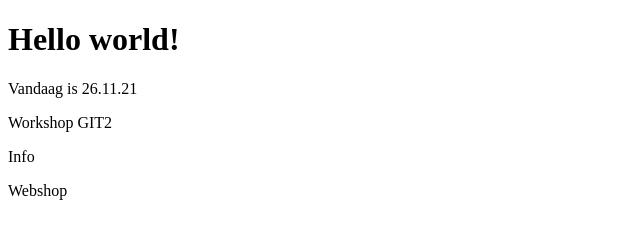
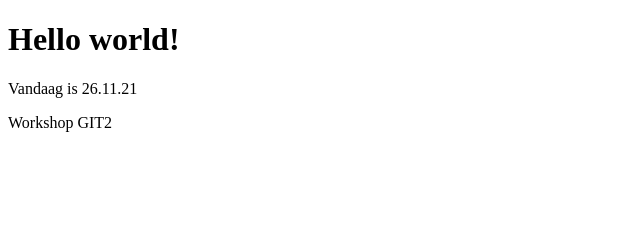
Before and after one commit to zhidkova87/test, a plain HTML site: page index.html in a window 1280 px wide. Shown: the whole page, without its empty margins (0-640 px from the left). Drawn offline with Linux system fonts and the light colour scheme.

Commit message:
opnieuw starten

```diff
--- a/index.html
+++ b/index.html
@@ -8,7 +8,6 @@
 <h1>Hello world!</h1>
 <p>Vandaag is 26.11.21</p>
 <p>Workshop GIT2</p>
-<p>Info</p>
-<p>Webshop</p>
+
 </body>
 </html>
```
